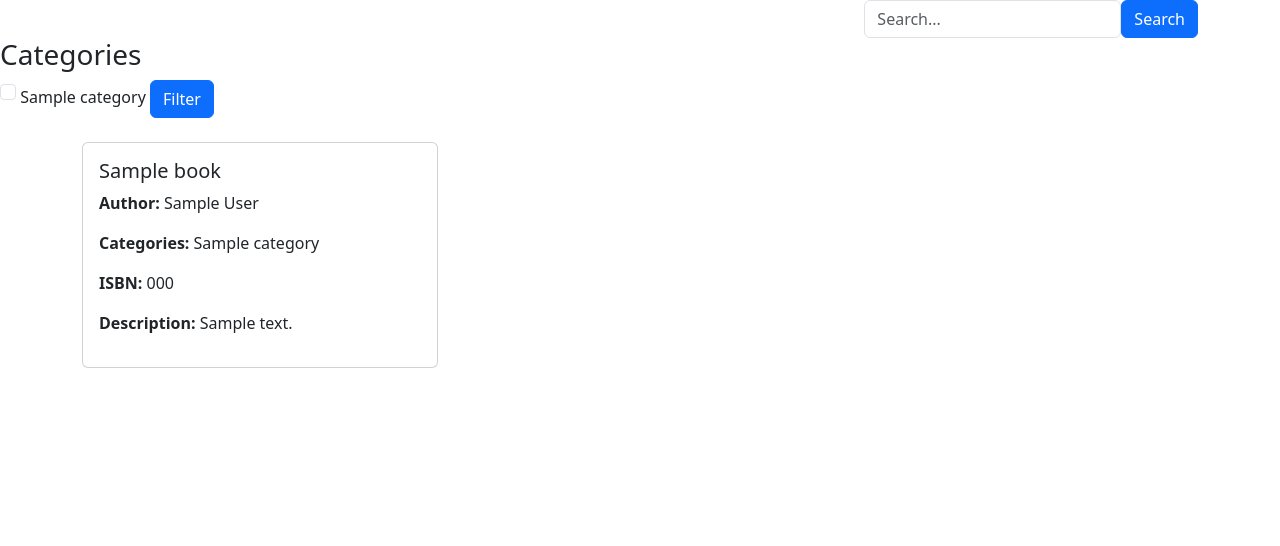
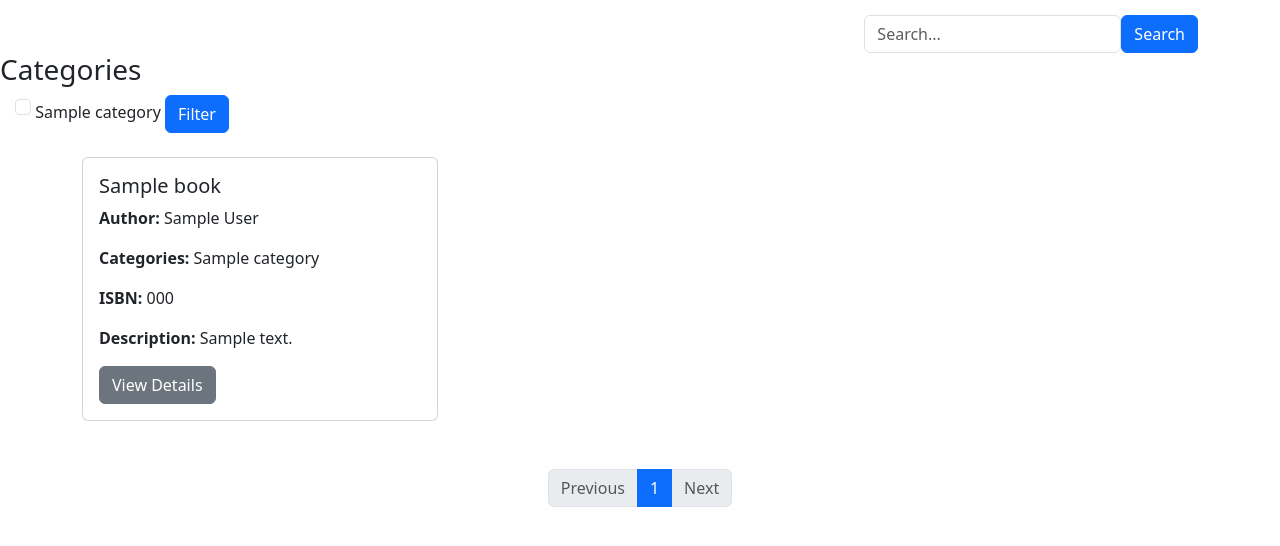
Before and after one commit to OtariNozadze/django-homeworks, a Django app: page / in a window 1280 px wide. Shown: the top 546 px of the page. Run offline with Django 5.2, Linux system fonts and the light colour scheme; tables that the repository leaves empty hold one stand-in row (values such as "Sample post").

Commit message:
lecture 41

```diff
--- a/homework_39/app/templates/book.html
+++ b/homework_39/app/templates/book.html
@@ -9,6 +9,7 @@
                         <p><strong>Categories:</strong> {{ book.categories.all|join:", " }}</p>
                         <p><strong>ISBN:</strong> {{ book.isbn }}</p>
                         <p><strong>Description:</strong> {{ book.description|truncatewords:30 }}</p>
+                        <a href="{% url 'app:book_details' book.id %}" class="btn btn-secondary mt-auto align-self-center">View Details</a>
                     </div>
                 </div>
             </div>
--- a/homework_39/app/templates/categories_filter.html
+++ b/homework_39/app/templates/categories_filter.html
@@ -1,7 +1,7 @@
 <form method="get">
 <h3>Categories</h3>
 {% for category in categories %}
-    <input class="form-check-input" type="checkbox" name="category" value="{{ category.id }}">
+    <input class="form-check-input" type="checkbox" name="category" value="{{ category.id }}" style="margin-left: 15px;">
     <label>{{ category.name }}</label>
 {% endfor %}
 
--- a/homework_39/app/templates/index.html
+++ b/homework_39/app/templates/index.html
@@ -4,7 +4,7 @@
 
 <div class="container">
     <div class="row">
-        <div class="col-12">
+        <div class="col-12" style="margin-top: 15px;">
             <form method="get" class="d-flex justify-content-end">
                 <input type="text" class="form-control w-auto" name="search" placeholder="Search...">
                 <button type="submit" class="btn btn-primary ml-2">Search</button>
@@ -14,5 +14,6 @@
 </div>
 {% include 'categories_filter.html' %}
 {% include 'book.html' %}
+{% include 'paginator.html'%}
 
 {% endblock %}
--- /dev/null
+++ b/homework_39/app/templates/paginator.html
@@ -0,0 +1,42 @@
+
+
+{% block content %}
+<nav aria-label="Page navigation" class="mt-4">
+    <ul class="pagination justify-content-center">
+        {% if books.has_previous %}
+            <li class="page-item">
+                <a class="page-link" href="?page={{ books.previous_page_number }}">Previous</a>
+            </li>
+        {% else %}
+            <li class="page-item disabled">
+                <a class="page-link">Previous</a>
+            </li>
+        {% endif %}
+
+        {% for num in books.paginator.page_range %}
+
+            {% if books.number == num %}
+                <li class="page-item active" aria-current="page">
+                    <a class="page-link" href="#">{{ num }}</a>
+                </li>
+            {% else %}
+                <li class="page-item">
+                    <a class="page-link" href="?page={{ num }}">{{ num }}</a>
+                </li>
+            {% endif %}
+
+        {% endfor %}
+
+        {% if books.has_next %}
+            <li class="page-item">
+                <a class="page-link" href="?page={{ books.next_page_number }}">Next</a>
+            </li>
+        {% else %}
+            <li class="page-item disabled">
+                <a class="page-link" href="">Next</a>
+            </li>
+        {% endif %}
+
+    </ul>
+</nav>
+{% endblock %}
--- a/homework_39/app/urls.py
+++ b/homework_39/app/urls.py
@@ -5,4 +5,5 @@ app_name = 'app'
 urlpatterns = [
     path('', views.index, name='index'),
     path('book/add/', views.add_book, name='add_book' ),
+    path('book/detail/<int:pk>/', views.book_details, name='book_details')
 ]
--- a/homework_39/app/views.py
+++ b/homework_39/app/views.py
@@ -1,7 +1,7 @@
 from django.shortcuts import render, redirect
 from .models import Category, Book
 from .forms import BookForm
-
+from django.core.paginator import Paginator, PageNotAnInteger, EmptyPage
 def index(request):
     filter_book = request.GET.get('search')
     filter_category = request.GET.getlist('category')
@@ -14,6 +14,17 @@ def index(request):
         books = Book.objects.all()
 
     categories = Category.objects.all()
+
+    paginator = Paginator(books, 6)
+
+    try:
+        page_num = request.GET.get('page')
+        books = paginator.page(page_num)
+    except PageNotAnInteger:
+        books = paginator.page(1)
+    except EmptyPage:
+        books = paginator.page(paginator.num_pages)
+
     return render(request, 'index.html', {'books': books, 'categories': categories})
 
 
@@ -27,3 +38,8 @@ def add_book(request):
     else:
         form = BookForm()
         return render(request, 'add_book.html', {'form': form})
+
+def book_details(request, pk):
+    book = Book.objects.get(pk=pk)
+    related_books = Book.objects.filter(categories__in=book.categories.all()).exclude(pk=pk)
+    return render(request, 'book_details.html', {'book': book, 'related_books': related_books})
```
Also changed, not shown: homework_39/app/templates/book_details.html (added, +32 -0 lines).
